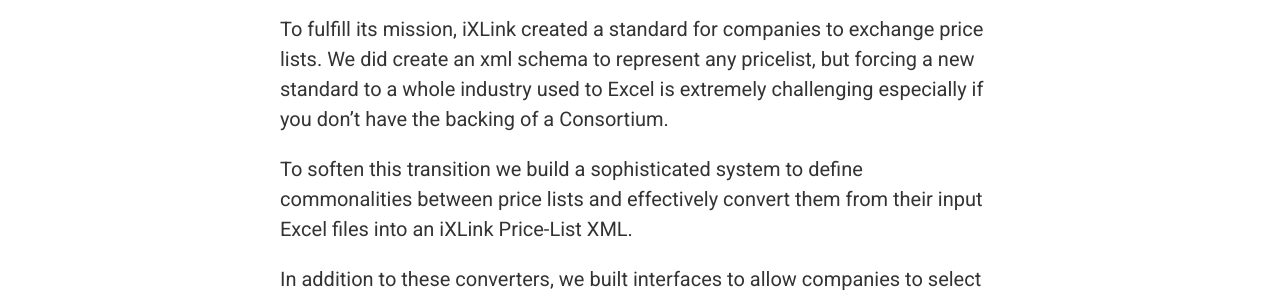
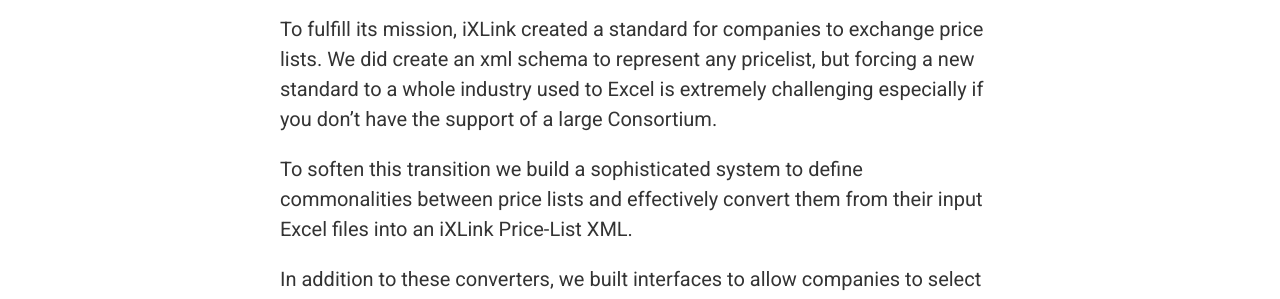
Before and after one commit to flaviotsf/flaviotsf.github.io, a Jekyll site: the page built from _posts/2007-01-01-iXLink.md, in a window 1280 px wide and 1208 px high. Shown: the part 556-855 px from the top of the window. Built offline with Jekyll 4.4.1, drawn with Linux system fonts in a browser that asks for light colours; nearby versions of some CDN libraries; Markdown is read by kramdown in place of the engine named in the settings.

Commit message:
Update 2007-01-01-iXLink.md

```diff
--- a/_posts/2007-01-01-iXLink.md
+++ b/_posts/2007-01-01-iXLink.md
@@ -11,7 +11,7 @@
 
 Now, imagine hundreds of companies exchanging Excel files and each of them with a different format.
 
-To fulfill its mission, iXLink created a standard for companies to exchange price lists. We did create an xml schema to represent any pricelist, but forcing a new standard to a whole industry used to Excel is extremely challenging especially if you don’t have the backing of a Consortium.
+To fulfill its mission, iXLink created a standard for companies to exchange price lists. We did create an xml schema to represent any pricelist, but forcing a new standard to a whole industry used to Excel is extremely challenging especially if you don’t have the support of a large Consortium.
 
 To soften this transition we build a sophisticated system to define commonalities between price lists and effectively convert them from their input Excel files into an iXLink Price-List XML.
 
```
